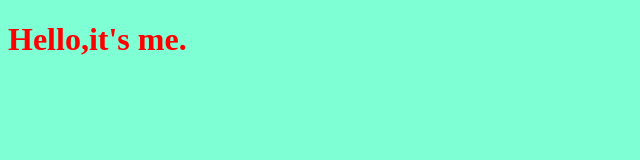
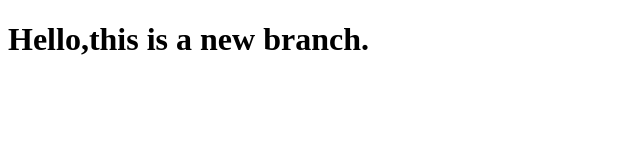
Before and after one commit to moazmohammed2/myProject, a plain HTML site: page index.html in a window 1280 px wide. Shown: the whole page, without its empty margins (0-640 px from the left). Drawn offline with Linux system fonts and the light colour scheme.

Commit message:
changing the style for the title

```diff
--- a/index.html
+++ b/index.html
@@ -7,7 +7,7 @@
     <link rel="stylesheet" href="style.css">
 </head>
 <body>
-    <h1>Hello,it's me.</h1>
+    <h1>Hello,this is a new branch.</h1>
     <script src="app.js"></script>
 </body>
 </html>
--- a/style.css
+++ b/style.css
@@ -1,6 +1,6 @@
 h1{
-    color: red;
+    color: black;
 }
 body{
-    background-color: aquamarine;
+    background-color: rgb(225, 69, 17)80, 153;
 }
```
